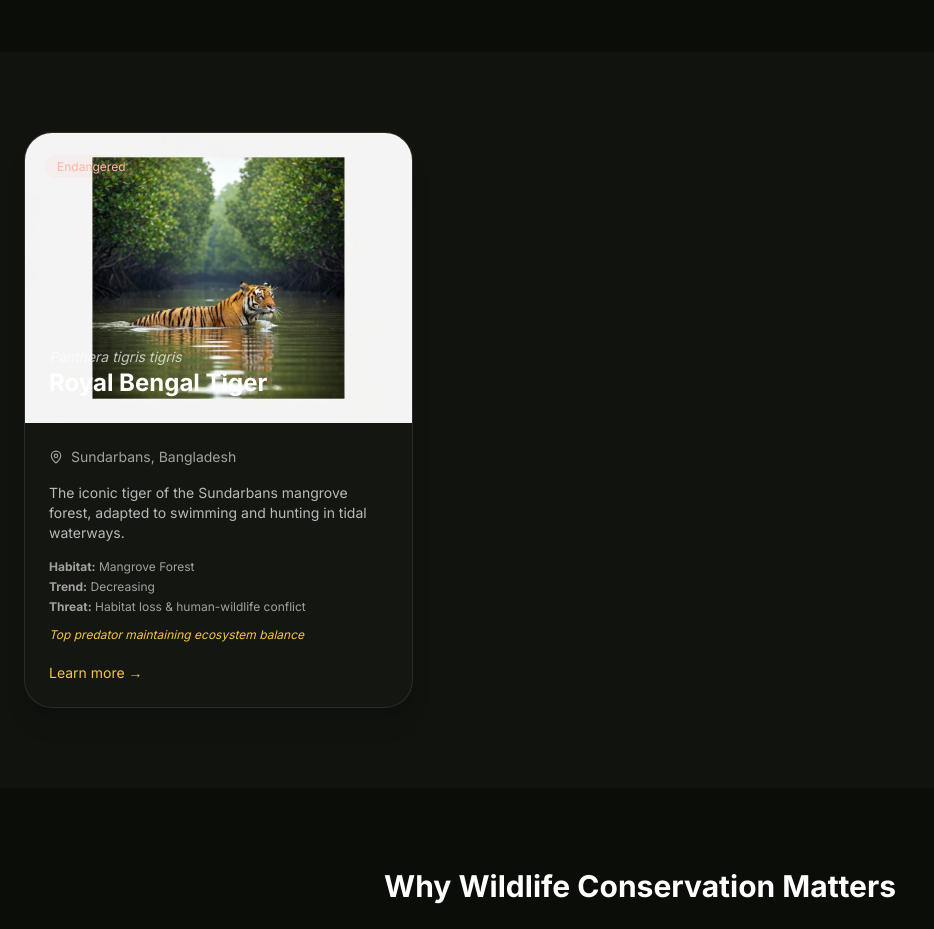
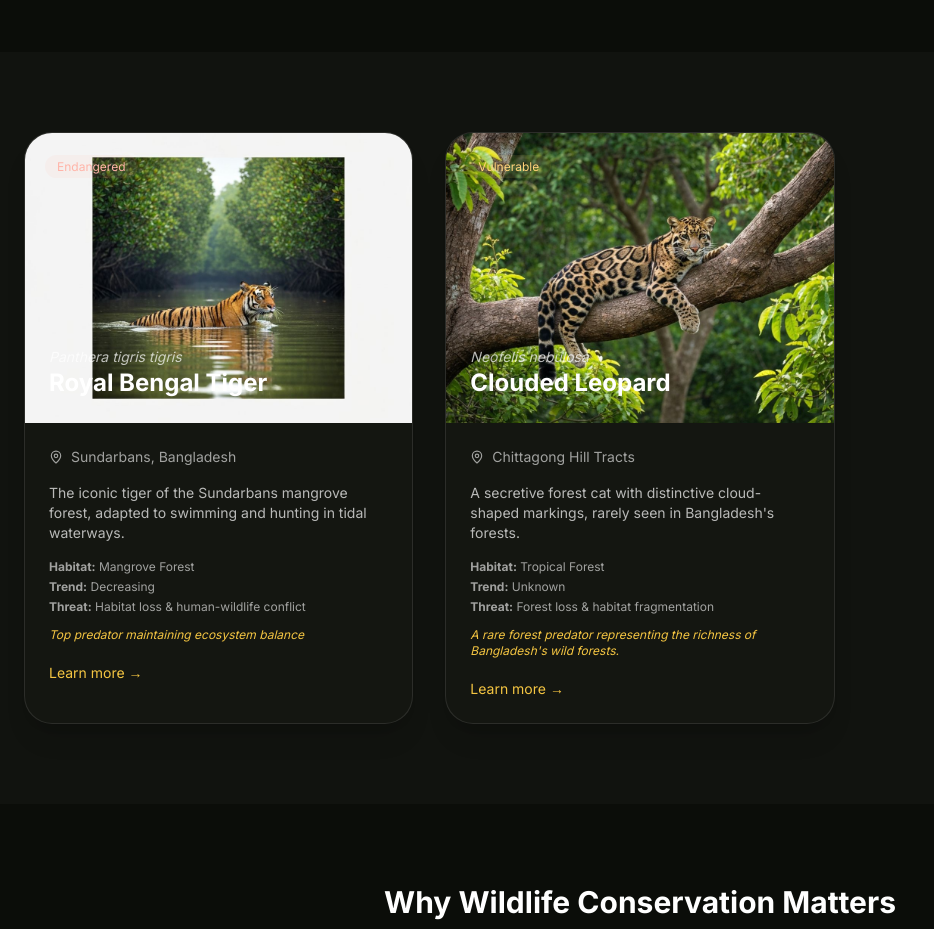
Before and after one commit to carb91-sow/wildlifescope.org, a Next.js app: page /species in a window 1280 px wide. Shown: the part 920-1849 px from the top of the page, without its empty margins (0-934 px from the left). Built offline with nearby package versions, Linux system fonts and the light colour scheme; a web font is replaced by a local one.

Commit message:
Update page.tsx

```diff
--- a/app/species/page.tsx
+++ b/app/species/page.tsx
@@ -20,9 +20,22 @@ const species = [
     description:
       "The iconic tiger of the Sundarbans mangrove forest, adapted to swimming and hunting in tidal waterways.",
   },
-  // (keep your other species here same as before)
+  {
+    id: "clouded-leopard",
+    name: "Clouded Leopard",
+    scientificName: "Neofelis nebulosa",
+    status: "Vulnerable",
+    region: "Chittagong Hill Tracts",
+    habitat: "Tropical Forest",
+    population: "Unknown",
+    trend: "Unknown",
+    threat: "Forest loss & habitat fragmentation",
+    importance: "A rare forest predator representing the richness of Bangladesh's wild forests.",
+    image: "/images/clouded-leopard.jpg",
+    description:
+      "A secretive forest cat with distinctive cloud-shaped markings, rarely seen in Bangladesh's forests.",
+  },
 ]
-
 const statusStyles: Record<string, string> = {
   Endangered: "text-[#ffb4a8] border-[#ffb4a8]/30 bg-[#ffb4a8]/10",
   "Critically Endangered": "text-[#ff8f7a] border-[#ff8f7a]/30 bg-[#ff8f7a]/10",
```
